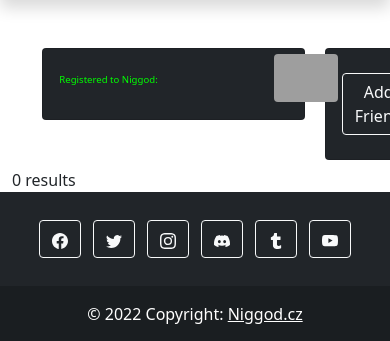
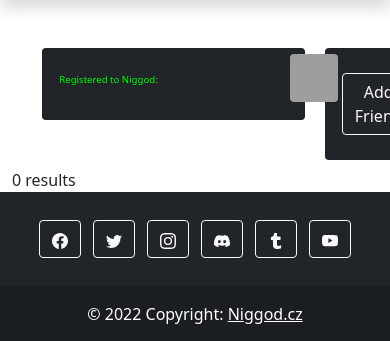
Before and after one commit to CutoNaito/Niggod, a PHP site: page /profile.php?username= in a window 390 px wide; the page is wider, and only the part inside the window is pictured. Shown: the part 187-528 px from the top of that part. Run offline with PHP 8.4, Linux system fonts and the light colour scheme; the visitor is signed in with stand-in values (Sample User, id 1); tables that the repository leaves empty hold one stand-in row (values such as "Sample post"); grey boxes are pictures that could not be loaded.

Commit message:
pfp size

```diff
--- a/css/styles.css
+++ b/css/styles.css
@@ -46,9 +46,9 @@ div.bg-danger div.card {
 }
 
 .positionPI {
-
   left: -75px;
   height: 64px;
+  width: 64px;
 }
 
 .card-size {
@@ -215,6 +215,7 @@ div.bg-danger div.card {
     right:10px;
     position: absolute;
     height: 48px;
+    width: 48px;
     z-index: 1;
   }
 
--- a/profile.php
+++ b/profile.php
@@ -118,7 +118,7 @@ if ($stmt = $conn->prepare($sql)) {
                         <div class="container card-size">
                             <div class="position-relative">
                                 <a href="#">
-                                    <img class="position-absolute positionPI csPI rounded" src="img/<?php echo $profile_picture ?>" alt="Profile picture">
+                                    <img width="64" height="64" class="position-absolute positionPI csPI rounded" src="img/<?php echo $profile_picture ?>" alt="Profile picture">
                                     <!-- absolute profile picture -->
                                 </a>
                             </div>
```
Also changed, not shown: 1 other file.
